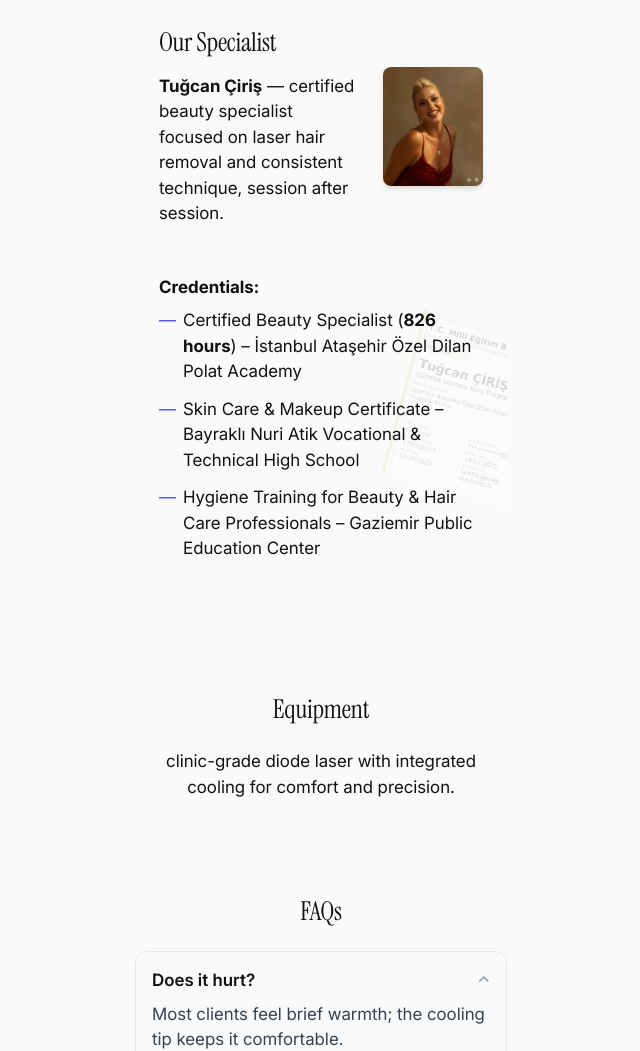
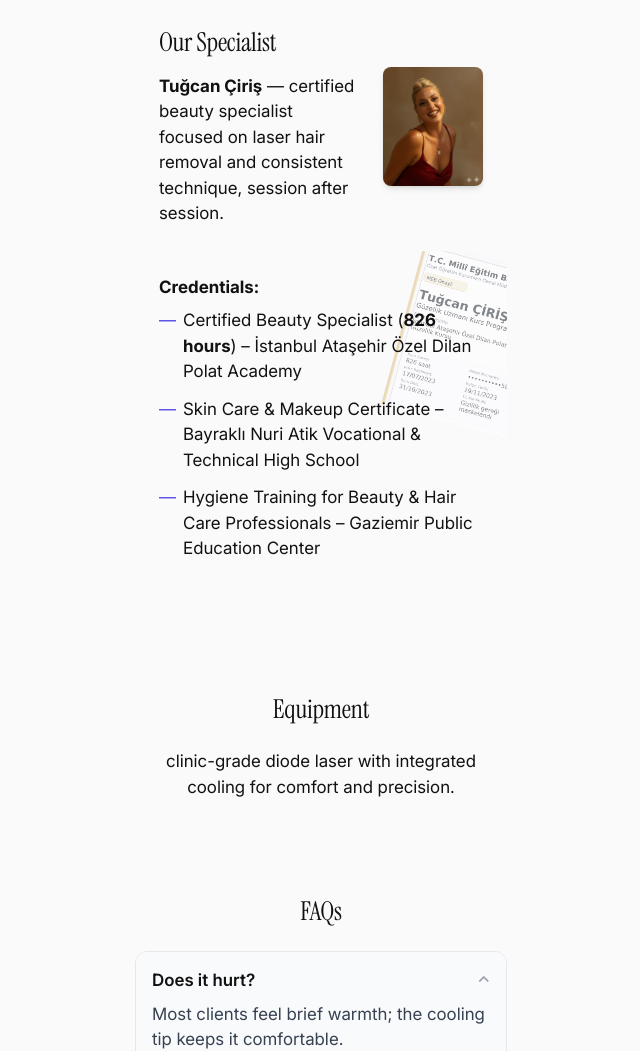
Before and after one commit to stan-voo/noena, a plain HTML site: page index.html in a window 1280 px wide. Shown: the part 1055-2106 px from the top of the page, without its empty margins (319-959 px from the left). Drawn offline with nearby package versions, Linux system fonts and the light colour scheme.

Commit message:
credentials image position

```diff
--- a/index.html
+++ b/index.html
@@ -254,12 +254,12 @@
             background-size: contain;
             background-repeat: no-repeat;
             position: absolute;
-            top: 50%;
+            top: 30%;
             right: -40px;
             width: 150px;
             height: 200px;
             transform: translateY(-50%) rotate(15deg);
-            opacity: 0.15;
+            opacity: 0.5;
             z-index: -1;
         }
     </style>
```
